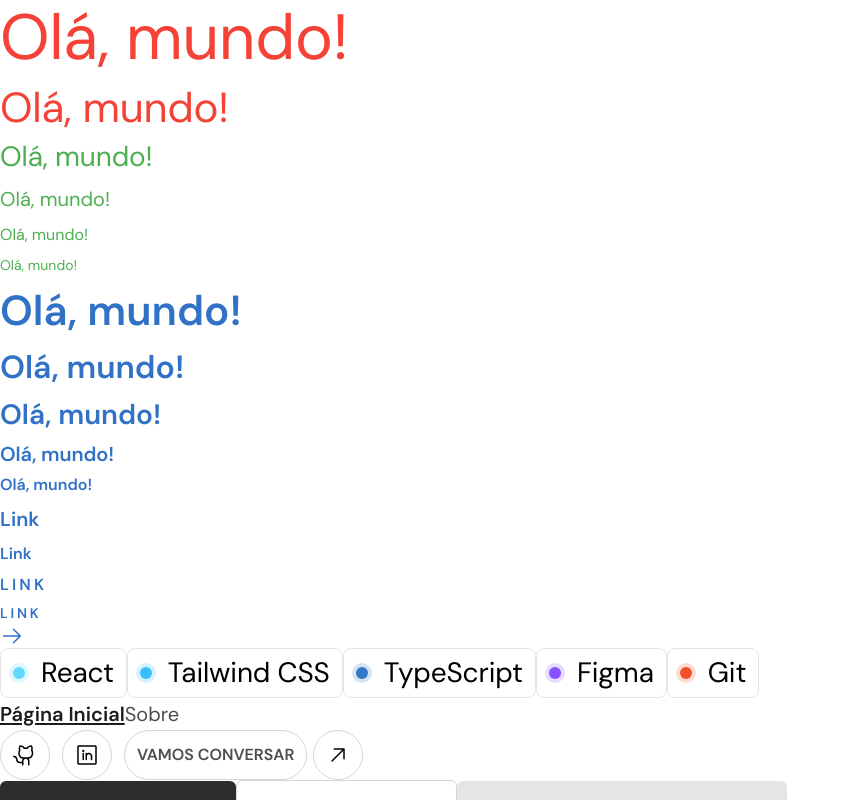
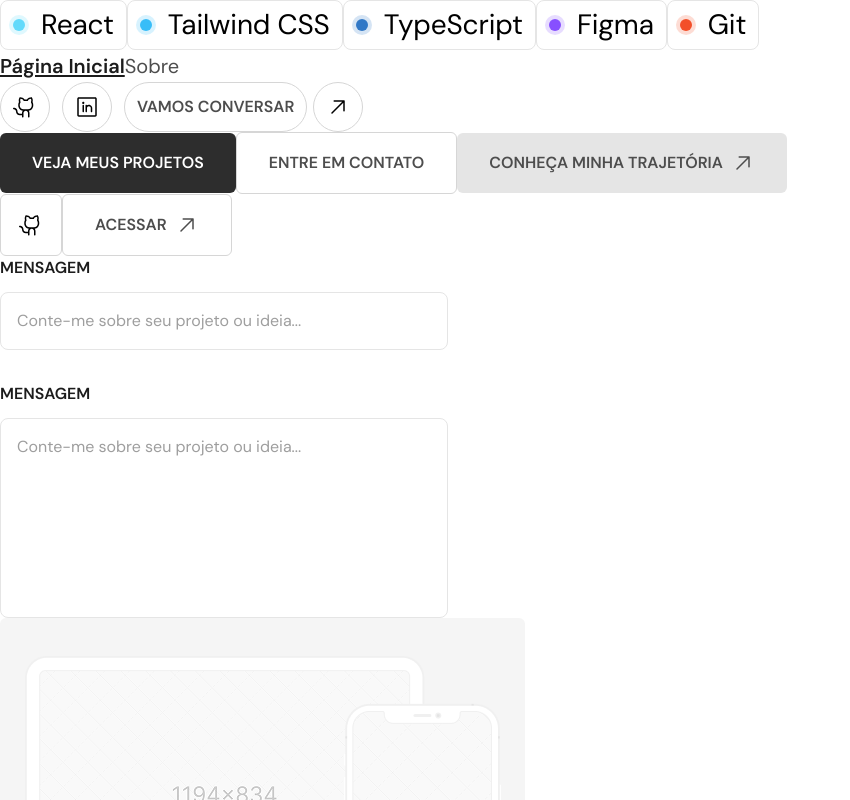
Before and after one commit to murilloressineti/my-portfolio-2.0, a React (Vite) app: page / in a window 1280 px wide. Shown: the top 800 px of the page, without its empty margins (0-850 px from the left). Built offline with nearby package versions, Linux system fonts and the light colour scheme.

Commit message:
refactor: project organization

```diff
--- a/src/App.tsx
+++ b/src/App.tsx
@@ -19,60 +19,6 @@
 export default function App() {
   return (
     <div className="grid">
-      {/* Text */}
-      <div className="flex flex-col gap-2">
-        <Text variant="hero-desktop" className="text-feedback-error">
-          Olá, mundo!
-        </Text>
-        <Text variant="hero-mobile" className="text-feedback-error">
-          Olá, mundo!
-        </Text>
-        <Text variant="body-extra-large" className="text-feedback-success">
-          Olá, mundo!
-        </Text>
-        <Text variant="body-large" className="text-feedback-success">
-          Olá, mundo!
-        </Text>
-        <Text variant="body-base" className="text-feedback-success">
-          Olá, mundo!
-        </Text>
-        <Text variant="body-small" className="text-feedback-success">
-          Olá, mundo!
-        </Text>
-        <Text variant="h1" className="text-brand-primary">
-          Olá, mundo!
-        </Text>
-        <Text variant="h2" className="text-brand-primary">
-          Olá, mundo!
-        </Text>
-        <Text variant="h3" className="text-brand-primary">
-          Olá, mundo!
-        </Text>
-        <Text variant="h4" className="text-brand-primary">
-          Olá, mundo!
-        </Text>
-        <Text variant="h5" className="text-brand-primary">
-          Olá, mundo!
-        </Text>
-        <Text variant="action-link" className="text-text-link">
-          Link
-        </Text>
-        <Text variant="action-button" className="text-text-link">
-          Link
-        </Text>
-        <Text variant="headline-medium" className="text-text-link">
-          Link
-        </Text>
-        <Text variant="headline-small" className="text-text-link">
-          Link
-        </Text>
-      </div>
-
-      {/* Icon */}
-      <div className="flex gap-1">
-        <Icon svg={ArrowRight} className="fill-brand-primary" animate />
-      </div>
-
       {/* Tag */}
       <div>
         <Tag dot="react" size="default">
```
Also changed, not shown: src/components/projects/projectCard.tsx (+2 -5 lines).
